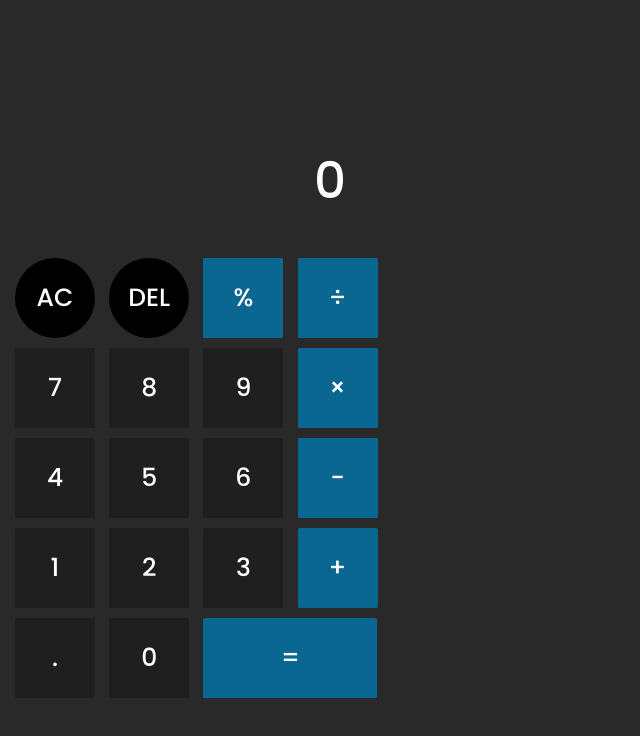
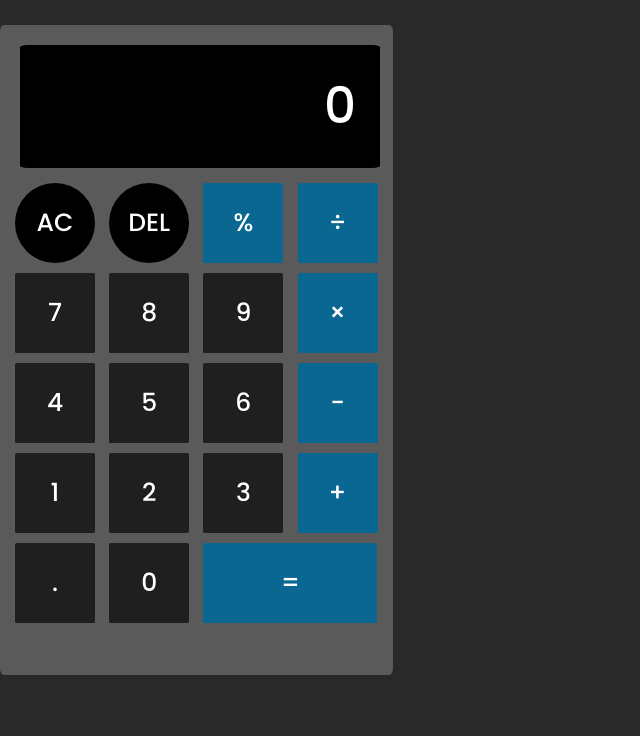
Before and after one commit to TejasRanjith/Calculator, a plain HTML site: page index.html in a window 1280 px wide. Shown: the whole page, without its empty margins (0-640 px from the left). Drawn offline with Linux system fonts and the light colour scheme.

Commit message:
updated css

```diff
--- a/style.css
+++ b/style.css
@@ -19,21 +19,22 @@ body{
 .calculator{
     width: 393px;
     padding: 10px;
-    border-radius: 5%;
-    background-color: transparent;
-    height: 500px;;
+    border-radius: 1%;
+    background-color: rgb(90, 90, 90);
+    height: 650px;;
 }
 
 input{
-    width: 350px;
-    border: none;
+    width: 360px;
+    border: 10px;
     padding: 24px;
     margin: 10px;
-    background: transparent;
+    background: black;
     font-size: 50px;
     text-align: right;
     cursor: pointer;
     color: white;
+    border-radius: 2%;
 
 }
 
```
